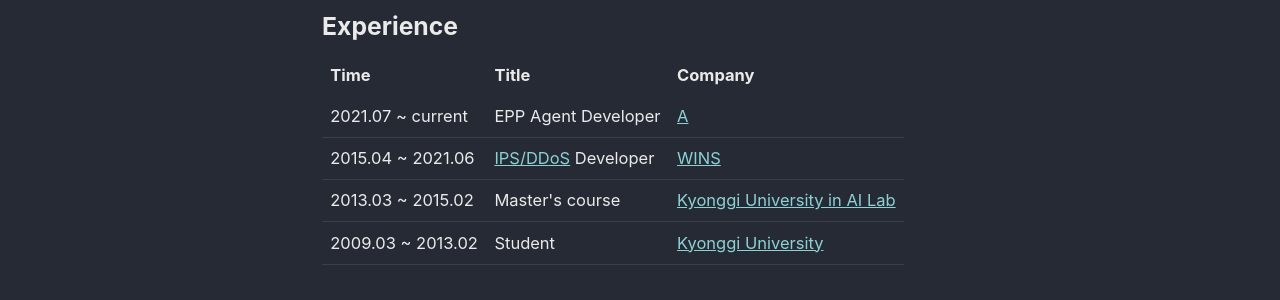
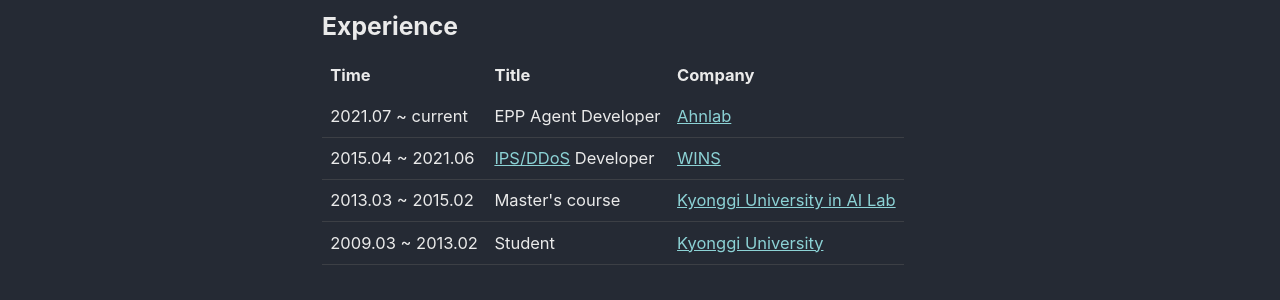
Before and after one commit to hyesuk-k/hyesuk-k.github.io, a Jekyll site: the page built from _pages/portfolio-archive.md, in a window 1280 px wide. Shown: the part 554-854 px from the top of the page. Built offline with Jekyll 4.4.1, drawn with Linux system fonts in a browser that asks for light colours; cached includes are drawn as plain includes.

Commit message:
[portfolio] refs 사이트 변경

```diff
--- a/_pages/portfolio-archive.md
+++ b/_pages/portfolio-archive.md
@@ -38,7 +38,7 @@ permalink: /portfolio/
             EPP Agent Developer
         </td>
         <td>
-            <a href="https://www.ahnlab.com/kr/site/product/productView.do?prodSeq=125">A</a>
+            <a href="https://www.ahnlab.com/kr/site/main.do">Ahnlab</a>
         </td>
     </tr>
     <tr>
```
